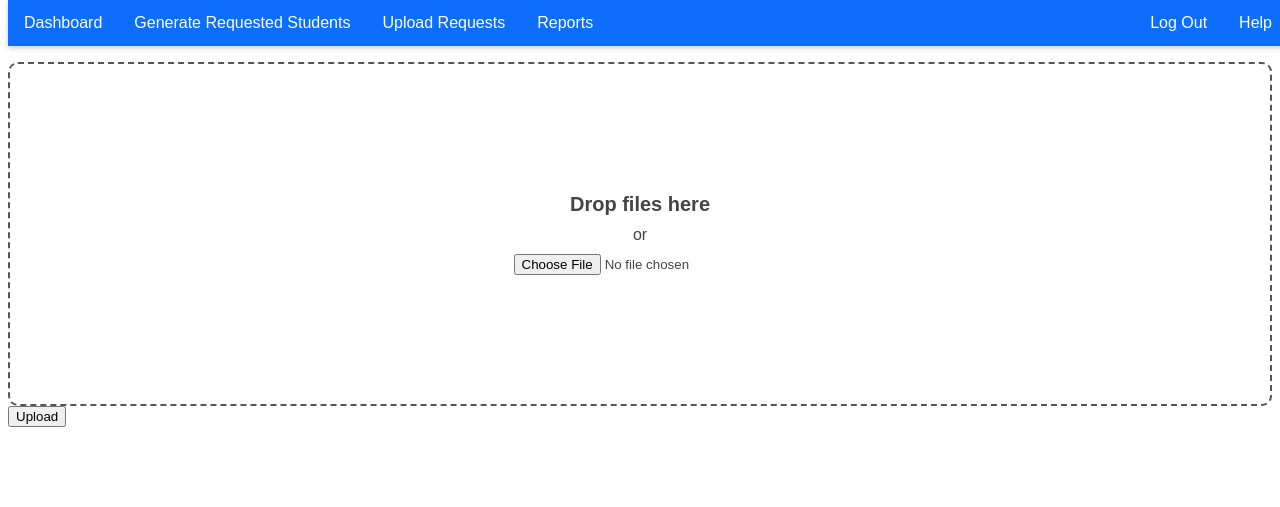
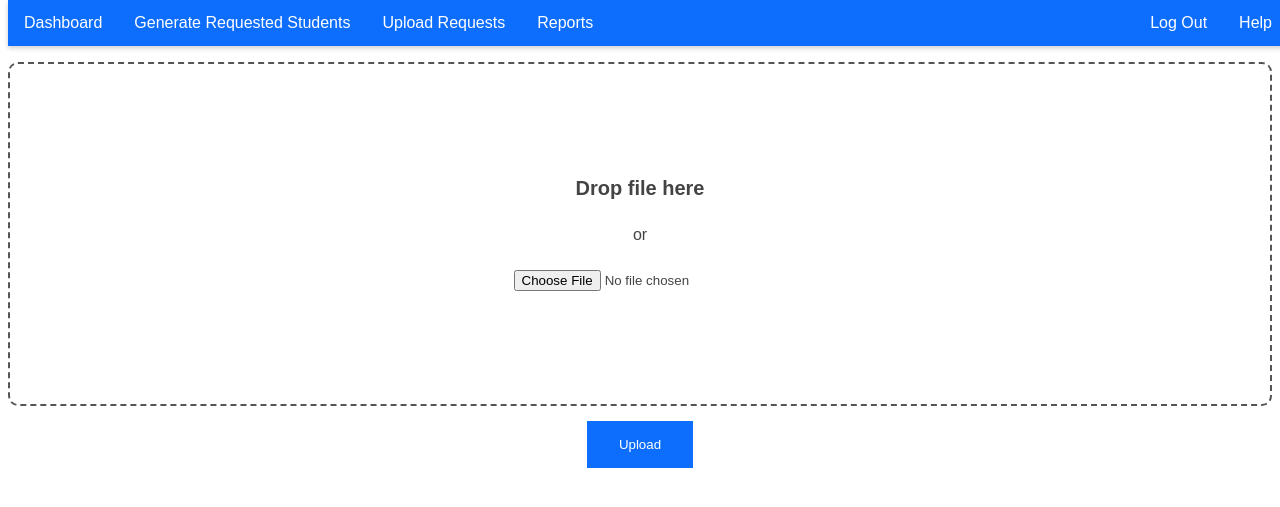
Before and after one commit to Codaea/Academic-Enichment-Systems, a Flask app: page /apanel/uploadrequestsform in a window 1280 px wide. Shown: the top 507 px of the page. Run offline with Flask 3, Linux system fonts and the light colour scheme.

Commit message:
update front end and fix problem uploading

```diff
--- a/static/css/uploadrequestsform.css
+++ b/static/css/uploadrequestsform.css
@@ -64,3 +64,21 @@
     text-align: center;
     transition: color .2s ease-in-out;
   }
+
+   .buttonalign {
+    text-align: center;
+   }
+  .button {
+    background-color: #0D6EFD;
+    border: none;
+    color: white;
+    padding: 16px 32px;
+    text-decoration: none;
+    margin: 15px;
+    cursor: pointer;
+    transition: 0.5s ;
+    display: inline-block;
+  }
+ .button:hover {
+    background-color: #0A58CA;
+  }
--- a/templates/apanel/uploadrequestsform.html
+++ b/templates/apanel/uploadrequestsform.html
@@ -18,17 +18,15 @@
   <br>
   <br>
   <br>
-    <form
-          action="/apanel/uploadrequestspdf"
-          method="post"
-          enctype="multipart/form-data"
-        >
+    <form action="/apanel/uploadrequestspdf"method="post" enctype="multipart/form-data">
         <label for="images" class="drop-container" id="dropcontainer">
-            <span class="drop-title">Drop files here</span>
-            or
-            <input type="file" id="file" accept="application/pdf" required>
+            <span class="drop-title">Drop file here</span>
+            <p>or</p>
+            <input type="file" name="file" accept=".pdf" required>
           </label>
-          <input type="submit" value="Upload" />
+          <div class="buttonalign">
+          <input class="button" type="submit" value="Upload" />
+        </div>
         </form>
 </body>
 </html>
```
